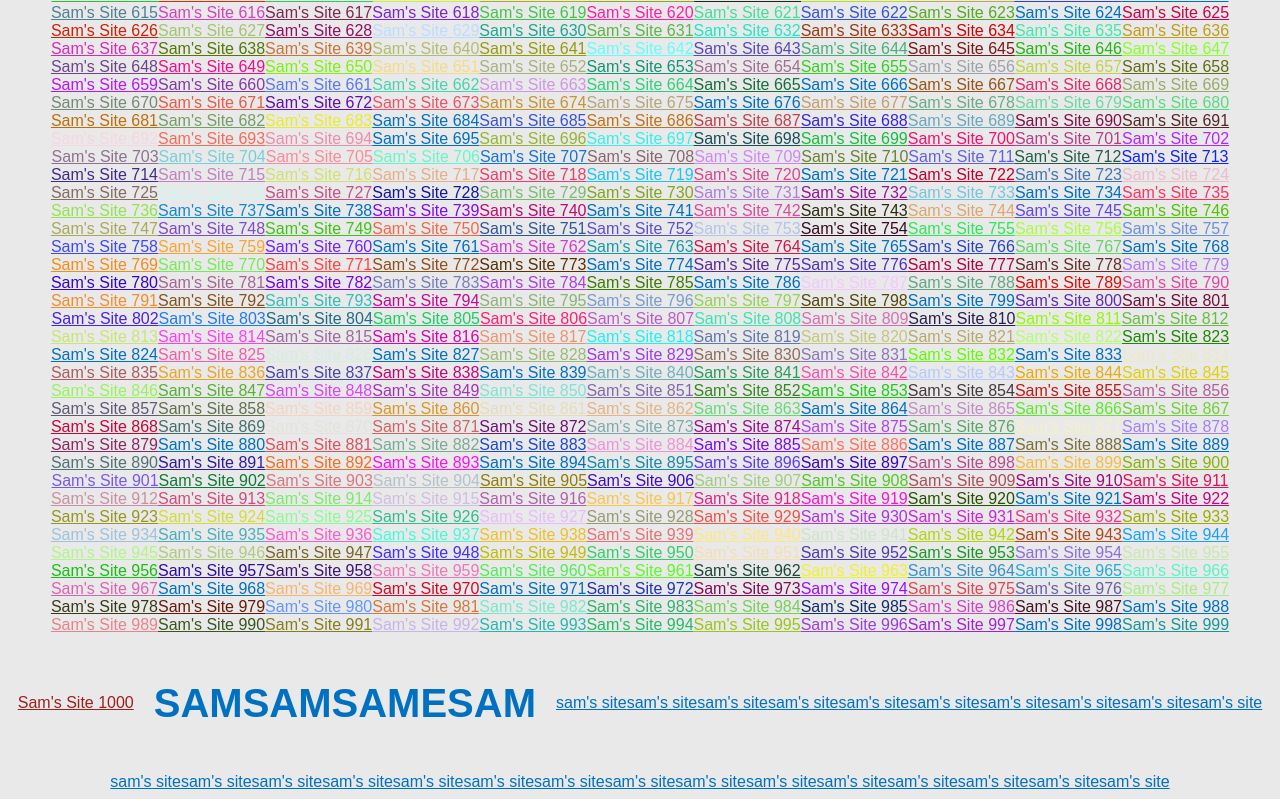
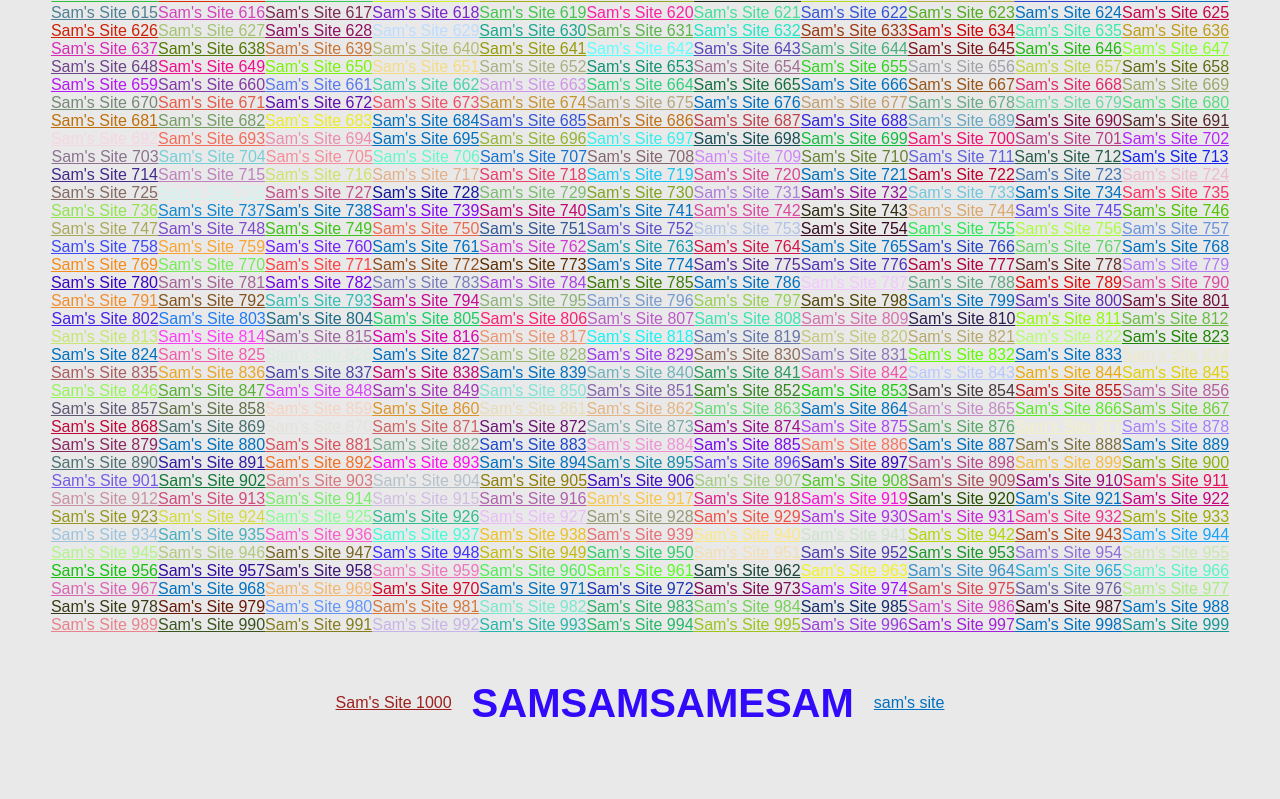
Before and after one commit to appleinternettv/appleinternettv.github.io, a plain HTML site: page index.html in a window 1280 px wide. Shown: the part 994-1793 px from the top of the page. Drawn offline with Linux system fonts and the light colour scheme.

Commit message:
Update index.html
better title colour aligned right

```diff
--- a/index.html
+++ b/index.html
@@ -20,8 +20,8 @@
         }
 
         h1 {
-            color: #0070c0; /* Blue title color */
-            text-align: center;
+            color: #3109FB; /* Blue title color */
+            text-align: right;
             padding: 20px;
             font-size: 40px;
 
@@ -68,30 +68,7 @@ a {
     </script>
     <h1>SAMSAMSAMESAM</h1>
     <a href="https://magnificent-roof-c4a.notion.site/Sam-s-website-052915fe1ed442a3806e76956a54efee?pvs=74">sam's site</a>
-<a href="https://magnificent-roof-c4a.notion.site/Sam-s-website-052915fe1ed442a3806e76956a54efee?pvs=74">sam's site</a>
-    <a href="https://magnificent-roof-c4a.notion.site/Sam-s-website-052915fe1ed442a3806e76956a54efee?pvs=74">sam's site</a>
-    <a href="https://magnificent-roof-c4a.notion.site/Sam-s-website-052915fe1ed442a3806e76956a54efee?pvs=74">sam's site</a>
-    <a href="https://magnificent-roof-c4a.notion.site/Sam-s-website-052915fe1ed442a3806e76956a54efee?pvs=74">sam's site</a>
-    <a href="https://magnificent-roof-c4a.notion.site/Sam-s-website-052915fe1ed442a3806e76956a54efee?pvs=74">sam's site</a>
-    <a href="https://magnificent-roof-c4a.notion.site/Sam-s-website-052915fe1ed442a3806e76956a54efee?pvs=74">sam's site</a>
-    <a href="https://magnificent-roof-c4a.notion.site/Sam-s-website-052915fe1ed442a3806e76956a54efee?pvs=74">sam's site</a>
-    <a href="https://magnificent-roof-c4a.notion.site/Sam-s-website-052915fe1ed442a3806e76956a54efee?pvs=74">sam's site</a>
-    <a href="https://magnificent-roof-c4a.notion.site/Sam-s-website-052915fe1ed442a3806e76956a54efee?pvs=74">sam's site</a>
-    <a href="https://magnificent-roof-c4a.notion.site/Sam-s-website-052915fe1ed442a3806e76956a54efee?pvs=74">sam's site</a>
-    <a href="https://magnificent-roof-c4a.notion.site/Sam-s-website-052915fe1ed442a3806e76956a54efee?pvs=74">sam's site</a>
-    <a href="https://magnificent-roof-c4a.notion.site/Sam-s-website-052915fe1ed442a3806e76956a54efee?pvs=74">sam's site</a>
-    <a href="https://magnificent-roof-c4a.notion.site/Sam-s-website-052915fe1ed442a3806e76956a54efee?pvs=74">sam's site</a>
-    <a href="https://magnificent-roof-c4a.notion.site/Sam-s-website-052915fe1ed442a3806e76956a54efee?pvs=74">sam's site</a>
-    <a href="https://magnificent-roof-c4a.notion.site/Sam-s-website-052915fe1ed442a3806e76956a54efee?pvs=74">sam's site</a>
-    <a href="https://magnificent-roof-c4a.notion.site/Sam-s-website-052915fe1ed442a3806e76956a54efee?pvs=74">sam's site</a>
-    <a href="https://magnificent-roof-c4a.notion.site/Sam-s-website-052915fe1ed442a3806e76956a54efee?pvs=74">sam's site</a>
-    <a href="https://magnificent-roof-c4a.notion.site/Sam-s-website-052915fe1ed442a3806e76956a54efee?pvs=74">sam's site</a>
-    <a href="https://magnificent-roof-c4a.notion.site/Sam-s-website-052915fe1ed442a3806e76956a54efee?pvs=74">sam's site</a>
-    <a href="https://magnificent-roof-c4a.notion.site/Sam-s-website-052915fe1ed442a3806e76956a54efee?pvs=74">sam's site</a>
-    <a href="https://magnificent-roof-c4a.notion.site/Sam-s-website-052915fe1ed442a3806e76956a54efee?pvs=74">sam's site</a>
-    <a href="https://magnificent-roof-c4a.notion.site/Sam-s-website-052915fe1ed442a3806e76956a54efee?pvs=74">sam's site</a>
-    <a href="https://magnificent-roof-c4a.notion.site/Sam-s-website-052915fe1ed442a3806e76956a54efee?pvs=74">sam's site</a>
-    <a href="https://magnificent-roof-c4a.notion.site/Sam-s-website-052915fe1ed442a3806e76956a54efee?pvs=74">sam's site</a>
+
 
 
 </body>
```
